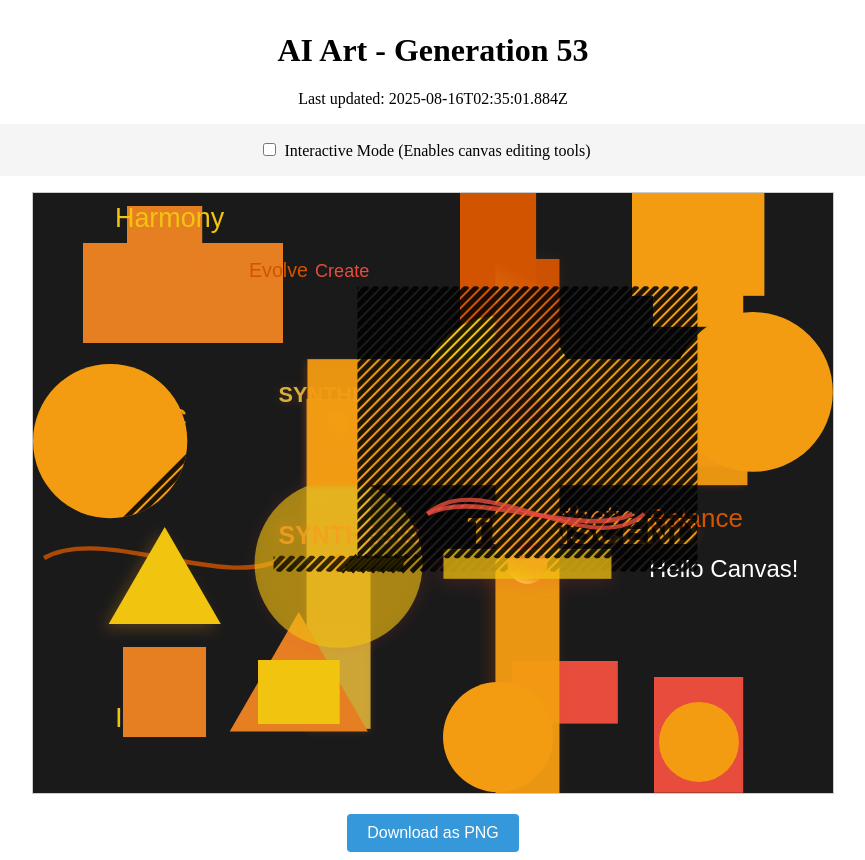
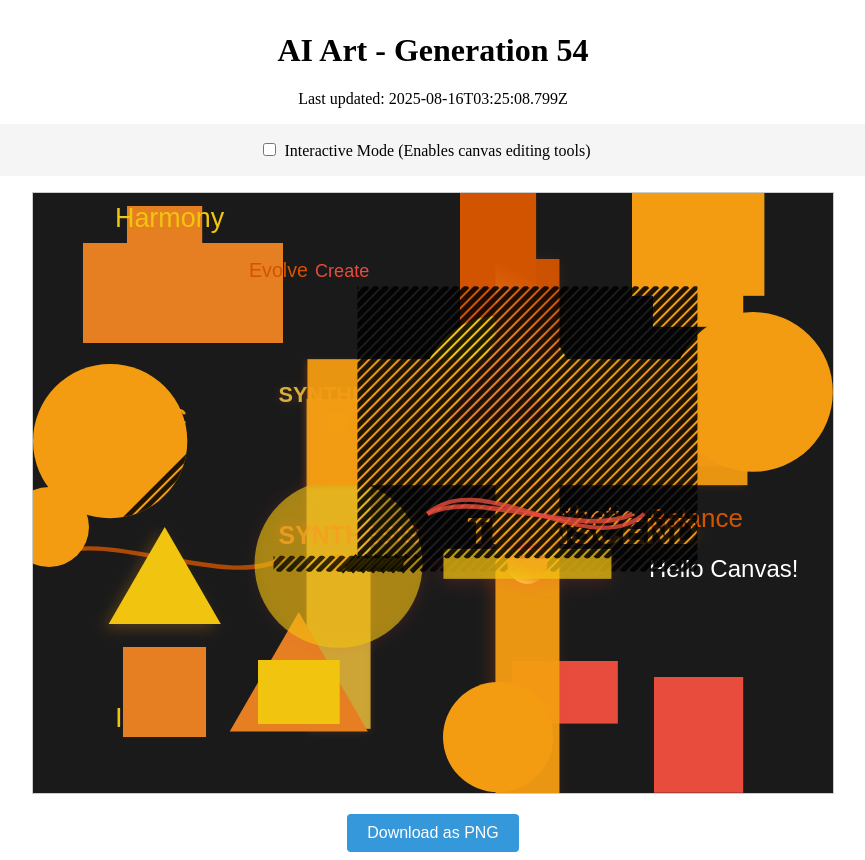
Before and after one commit to mcclowes/ai-art, a React (Vite) app: page / in a window 1280 px wide. Shown: the whole page, without its empty margins (207-1072 px from the left). Built offline with nearby package versions, Linux system fonts and the light colour scheme.

Commit message:
Improve artwork - Generation 54

```diff
--- a/src/artwork-state.ts
+++ b/src/artwork-state.ts
@@ -674,8 +674,8 @@ export const artworkState: ArtworkState = {
     },
     {
       "type": "circle",
-      "x": 665.9597157299978,
-      "y": 548.9597157299978,
+      "x": 16,
+      "y": 334,
       "radius": 39.95971572999783,
       "fillStyle": "#f39c12",
       "id": "circle_1755277495517"
@@ -744,7 +744,7 @@ export const artworkState: ArtworkState = {
       "id": "pattern_rect_1755311701884"
     }
   ],
-  "generation": 53,
-  "lastUpdated": "2025-08-16T02:35:01.884Z",
+  "generation": 54,
+  "lastUpdated": "2025-08-16T03:25:08.799Z",
   "cycleStarted": "2025-08-13T22:05:34.253Z"
 };
```
